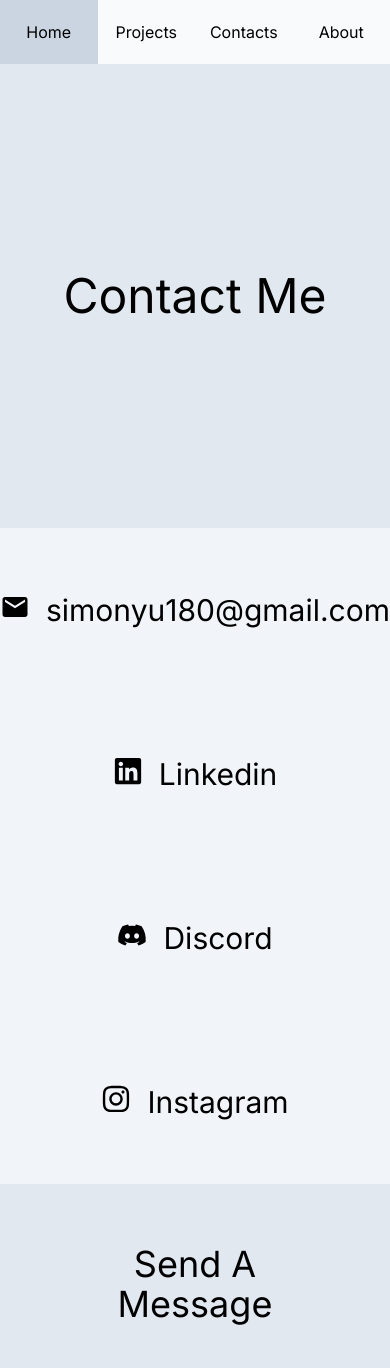
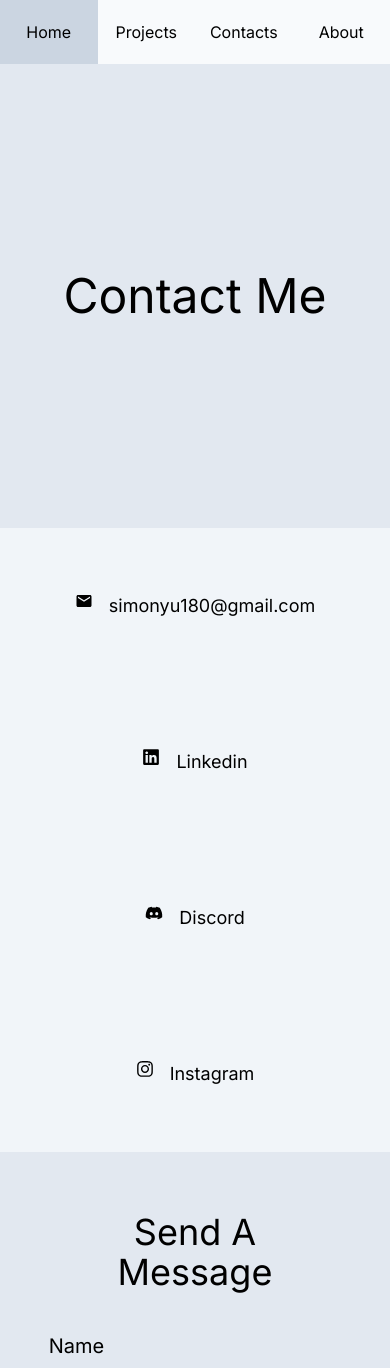
Before and after one commit to Simon7896/personal-website, a Next.js app: page /contacts in a window 390 px wide. Shown: the top 1368 px of the page. Built offline with nearby package versions, Linux system fonts and the light colour scheme.

Commit message:
Reduced contacts text size on smaller devices

```diff
--- a/src/app/contacts/page.tsx
+++ b/src/app/contacts/page.tsx
@@ -14,12 +14,12 @@ type ContactItemProps = {
 
 const ContactItem = ({ text, href, children }: ContactItemProps) => {
     return (
-        <div className="flex flex-row justify-center p-16 hover:underline hover:bg-slate-300 dark:hover:bg-slate-600">
+        <div className="flex flex-row justify-center p-16 hover:underline text-lg md:text-3xl hover:bg-slate-300 dark:hover:bg-slate-600">
             <div className="mx-2">
                 { children }
             </div>
             <a href={href} target="_blank">
-                <h1 className="mx-2">{text}</h1>
+                <h1 className="mx-2 text-md sm:text-3xl">{text}</h1>
             </a>
         </div>
     )
@@ -30,7 +30,7 @@ export default function Page() {
         <PageTransition>
         <div className="flex flex-col">
             <TitleBanner name="Contact Me"></TitleBanner>
-            <div className="grid grid-cols-1 lg:grid-cols-2 text-center text-3xl bg-slate-100 dark:bg-slate-500">
+            <div className="grid grid-cols-1 lg:grid-cols-2 text-center bg-slate-100 dark:bg-slate-500">
                 <ContactItem href="mailto:simonyu180@gmail.com" text="simonyu180@gmail.com"><MdEmail/></ContactItem>
                 <ContactItem text="Linkedin" href="https://www.linkedin.com/in/simon-yu-a9053122b"><FaLinkedin/></ContactItem>
                 <ContactItem href="https://discordapp.com/users/337459814995197952" text="Discord"><FaDiscord/></ContactItem>
```
